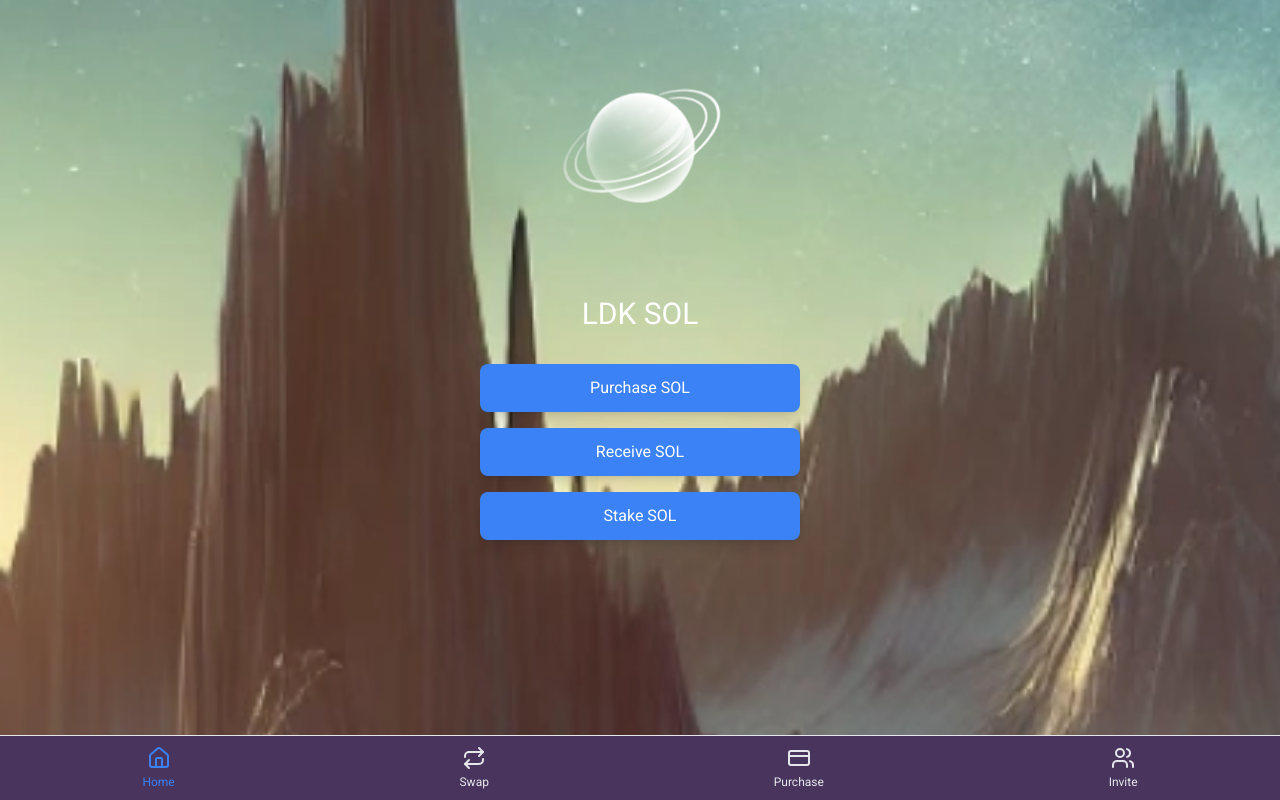
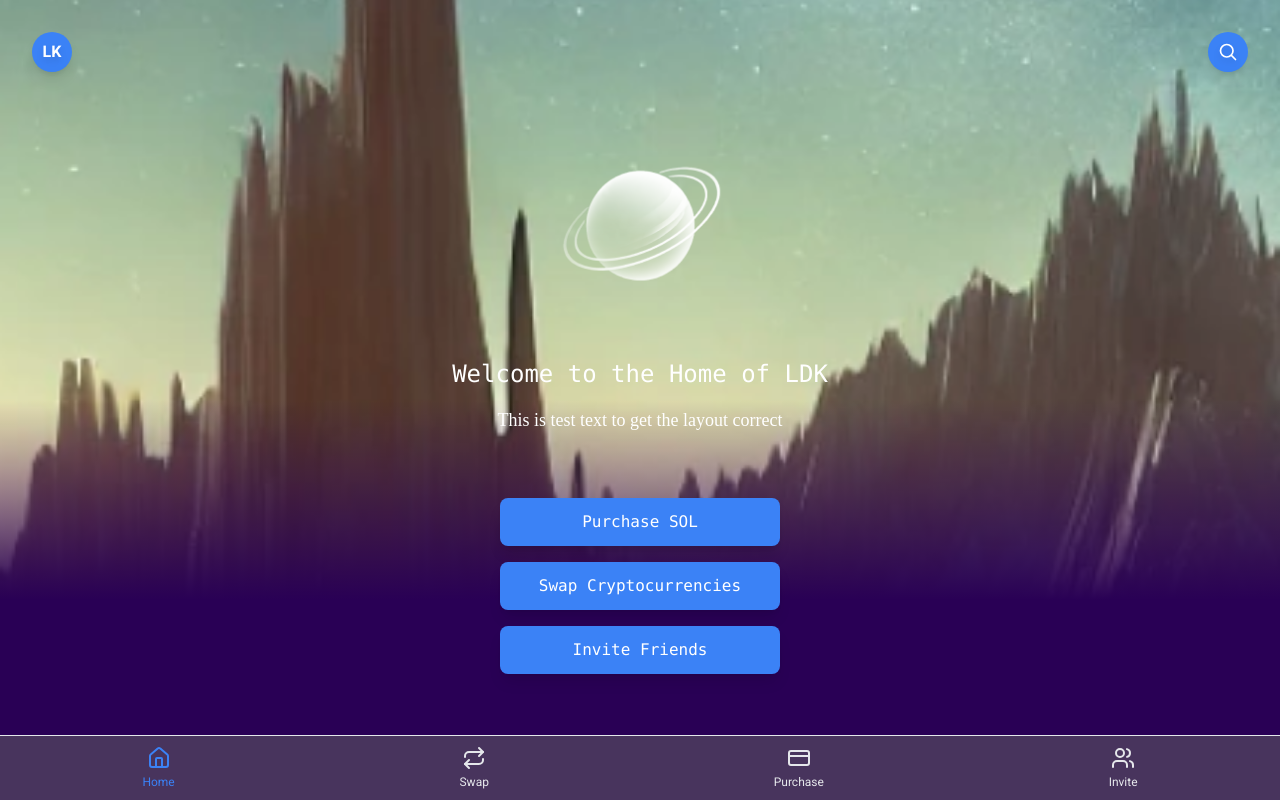
Before and after one commit to lukesolgg/solana-app-ldk, a Next.js app: page / in a window 1280 px wide. Built offline with nearby package versions, Linux system fonts and the light colour scheme.

Commit message:
added new font, added new components and subheadings

```diff
--- a/src/app/globals.css
+++ b/src/app/globals.css
@@ -2,7 +2,32 @@
 @tailwind components;
 @tailwind utilities;
 
-@import url('https://fonts.googleapis.com/css2?family=Roboto+Mono:ital,wght@0,100..700;1,100..700&display=swap');
+@import url('https://fonts.googleapis.com/css2?family=Geo:ital@0;1&family=Roboto+Mono:ital,wght@0,100..700;1,100..700&display=swap');
+
+@layer base {
+  html {
+    font-family: "Geo", serif;
+  }
+}
+
+.roboto-mono-regular {
+  font-family: "Roboto Mono", serif;
+  font-optical-sizing: auto;
+  font-weight: 400;
+  font-style: normal;
+}
+
+.geo-regular {
+  font-family: "Geo", serif;
+  font-weight: 400;
+  font-style: normal;
+}
+
+.geo-regular-italic {
+  font-family: "Geo", serif;
+  font-weight: 400;
+  font-style: italic;
+}
 
 :root {
   --background: #ffffff;
--- a/src/app/page.tsx
+++ b/src/app/page.tsx
@@ -1,15 +1,16 @@
 import Image from 'next/image';
 import Logosol from '../assets/images/Logosol.png';
-import Background1 from '../assets/images/bgimagesol1 3.png';
+import Background from '../assets/images/bgimagesol1 3.png';
 import Heading from '@/components/ui/Heading';
 import Button from '@/components/ui/Button';
+import HeaderIcons from '@/components/ui/HeaderIcons';
+import SubHeading from '@/components/ui/SubHeading';
 
 export default function Home() {
   return (
-    <div className="relative min-h-screen flex flex-col">
-      {/* Background Image */}
+    <div className="relative">
       <Image
-        src={Background1}
+        src={Background}
         alt="Background"
         fill
         priority
@@ -17,8 +18,14 @@ export default function Home() {
         quality={100}
       />
 
+      <div className="absolute bottom-0 left-0 w-full h-[50vh] bg-gradient-to-t from-[#290055] via-[#290055] to-transparent z-0" />
+
+      <div className="min-h-screen flex flex-col">
+        <HeaderIcons />
+
+        <div className="flex-1 flex flex-col items-center justify-center">
           {/* Logo Container */}
-      <div className="w-full flex justify-center mt-12 mb-8">
+          <div className="mb-8">
             <Image
               src={Logosol}
               alt="Logo"
@@ -29,14 +36,17 @@ export default function Home() {
             />
           </div>
 
-      {/* Heading */}
-      <Heading text="LDK SOL" className="mt-4" />
+          {/* Text Content */}
+          <Heading text="Welcome to the Home of LDK" className="mb-4 z-10" />
+          <SubHeading text="This is test text to get the layout correct" className="mb-16 z-10" />
 
           {/* Buttons Container */}
-      <div className="flex flex-col items-center gap-4 mt-8 px-4 z-10">
-        <Button text="Purchase SOL" />
-        <Button text="Receive SOL" />
-        <Button text="Stake SOL" />
+          <div className="flex flex-col items-center gap-4 px-4 z-10">
+            <Button text="Purchase SOL" href="/purchase-sol"/>
+            <Button text="Swap Cryptocurrencies" href="/swap" />
+            <Button text="Invite Friends" href="/invite" />
+          </div>
+        </div>
       </div>
     </div>
   );
--- a/src/components/ui/Button.tsx
+++ b/src/components/ui/Button.tsx
@@ -1,18 +1,29 @@
+import Link from "next/link";
+
 interface ButtonProps {
   text: string;
   onClick?: () => void;
   className?: string;
+  href?: string;
 }
 
-  export default function Button({ text, onClick, className = '' }: ButtonProps) {
-    return (
+export default function Button({ text, onClick, className = '', href }: ButtonProps) {
+  const buttonContent = (
       <button
           onClick={onClick}
           className={`bg-blue-500 text-white py-3 px-6 rounded-lg font-mono
           hover:bg-blue-600 transition-colors duration-200
-        shadow-lg text-center w-full max-w-xs ${className}`}
+          shadow-lg text-center w-[280px] ${className}`}
       >
           {text}
       </button>
   );
+
+  return href ? (
+      <Link href={href}>
+          {buttonContent}
+      </Link>
+  ) : (
+      buttonContent
+  );
 }
--- /dev/null
+++ b/src/components/ui/HeaderIcons.tsx
@@ -0,0 +1,37 @@
+const ProfileIcon = () => (
+    <div className="absolute top-8 left-8 z-10">
+      <div className="w-10 h-10 bg-blue-500 rounded-full flex items-center justify-center shadow-lg hover:shadow-xl transition-shadow duration-200">
+        <span className="text-white font-bold drop-shadow-lg">LK</span>
+      </div>
+    </div>
+  );
+
+  const SearchIcon = () => (
+    <div className="absolute top-8 right-8 z-10">
+      <div className="w-10 h-10 bg-blue-500 rounded-full flex items-center justify-center shadow-lg hover:shadow-xl transition-shadow duration-200">
+        <svg
+          xmlns="http://www.w3.org/2000/svg"
+          fill="none"
+          viewBox="0 0 24 24"
+          strokeWidth={2}
+          stroke="white"
+          className="w-5 h-5 drop-shadow-lg"
+        >
+          <path
+            strokeLinecap="round"
+            strokeLinejoin="round"
+            d="M21 21l-5.197-5.197m0 0A7.5 7.5 0 105.196 5.196a7.5 7.5 0 0010.607 10.607z"
+          />
+        </svg>
+      </div>
+    </div>
+  );
+
+  export default function HeaderIcons() {
+    return (
+      <>
+        <ProfileIcon />
+        <SearchIcon />
+      </>
+    );
+  }
--- a/src/components/ui/Heading.tsx
+++ b/src/components/ui/Heading.tsx
@@ -5,7 +5,7 @@ interface HeadingProps {
 
   export default function Heading({ text, className = '' }: HeadingProps) {
     return (
-      <h1 className={`text-3xl font-mono text-white text-center ${className}`}>
+      <h1 className={`text-2xl font-mono text-white text-center ${className}`}>
         {text}
       </h1>
     );
--- /dev/null
+++ b/src/components/ui/SubHeading.tsx
@@ -0,0 +1,12 @@
+interface SubHeadingProps {
+    text: string;
+    className?: string;
+}
+
+export default function SubHeading({ text, className = '' }: SubHeadingProps) {
+    return (
+        <h2 className={`text-white text-center text-lg font-geo z-10 ${className}`}>
+            {text}
+        </h2>
+    );
+}
--- a/tailwind.config.ts
+++ b/tailwind.config.ts
@@ -13,7 +13,7 @@ export default {
         foreground: "var(--foreground)",
       },
       fontFamily: {
-        mono: ['var(--font-roboto-mono)', 'monospace'],
+        geo: ["Geo", "serif"],
       },
     },
   },
```
Lines whose indentation alone changed are shown as unchanged.
